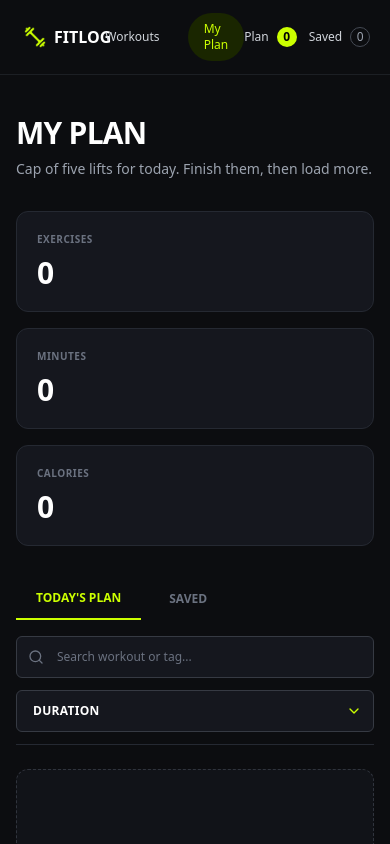
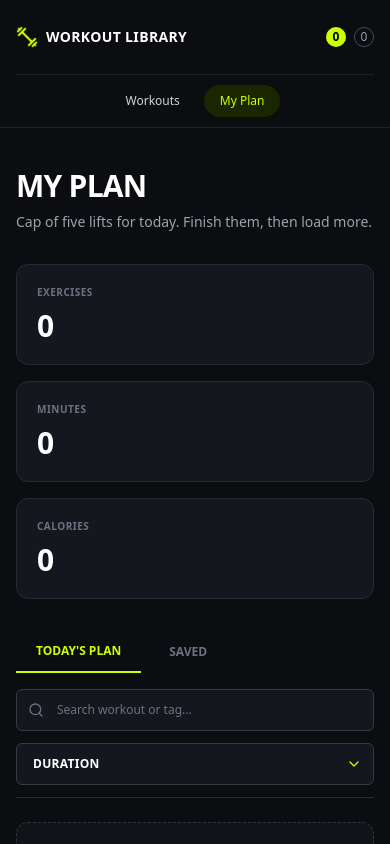
Before and after one commit to ireenhoque/workout-library, a Next.js app: page /my-plan in a window 390 px wide. Shown: the top 844 px of the page. Built offline with nearby package versions, Linux system fonts and the light colour scheme.

Commit message:
made the navbar section responsive for mobile, tab, and desktop.

```diff
--- a/src/app/components/shared/Navbar.tsx
+++ b/src/app/components/shared/Navbar.tsx
@@ -17,34 +17,36 @@ const Navbar = () => {
 
     return (
         <header className="border-b border-[#1C1F24] bg-[#0C0D10]">
-            <div className="container mx-auto flex h-[74px] items-center justify-between px-6">
+            <div className="container mx-auto px-4 sm:px-6">
+
+                <div className="flex min-h-[74px] items-center justify-between">
 
                     {/* Logo */}
                     <Link
                         href="/"
-                    className="flex items-center gap-2"
+                        className="flex shrink-0 items-center gap-2"
                     >
                         <Image
                             src={Logo}
-                        alt="FitLog Logo"
+                            alt="Workout Library Logo"
                             width={22}
                             height={22}
                         />
 
-                    <span className="font-bold text-white">
-                        FITLOG
+                        <span className="text-sm font-bold tracking-wide text-white sm:text-base">
+                            WORKOUT LIBRARY
                         </span>
                     </Link>
 
-                {/* Navigation */}
-                <nav className="flex items-center gap-3">
+                    {/* Desktop Navigation */}
+                    <nav className="hidden items-center gap-2 md:flex">
 
                         <Link
                             href="/"
-                        className={`rounded-full px-4 py-2 text-xs ${
+                            className={`rounded-full px-4 py-2 text-xs font-medium transition ${
                                 pathname === "/"
                                     ? "bg-[#1A2600] text-[#CCFF00]"
-                                : "text-[#D1D5DB]"
+                                    : "text-[#D1D5DB] hover:bg-[#15171E] hover:text-white"
                             }`}
                         >
                             Workouts
@@ -52,10 +54,10 @@ const Navbar = () => {
 
                         <Link
                             href="/my-plan"
-                        className={`rounded-full px-4 py-2 text-xs ${
+                            className={`rounded-full px-4 py-2 text-xs font-medium transition ${
                                 pathname === "/my-plan"
                                     ? "bg-[#1A2600] text-[#CCFF00]"
-                                : "text-[#D1D5DB]"
+                                    : "text-[#D1D5DB] hover:bg-[#15171E] hover:text-white"
                             }`}
                         >
                             My Plan
@@ -64,13 +66,15 @@ const Navbar = () => {
                     </nav>
 
                     {/* Counters */}
-                <div className="flex items-center gap-3 text-xs">
+                    <div className="flex shrink-0 items-center gap-2 sm:gap-3">
 
                         <Link
                             href="/my-plan"
-                        className="flex items-center gap-2 text-[#D1D5DB]"
+                            className="flex items-center gap-1.5 text-xs text-[#D1D5DB] transition hover:text-white sm:gap-2"
                         >
+                            <span className="hidden xs:inline">
                                 Plan
+                            </span>
 
                             <span className="flex h-5 min-w-5 items-center justify-center rounded-full bg-[#CCFF00] px-1 font-bold text-black">
                                 {todaysPlan.length}
@@ -79,9 +83,11 @@ const Navbar = () => {
 
                         <Link
                             href="/my-plan"
-                        className="flex items-center gap-2 text-[#D1D5DB]"
+                            className="flex items-center gap-1.5 text-xs text-[#D1D5DB] transition hover:text-white sm:gap-2"
                         >
+                            <span className="hidden xs:inline">
                                 Saved
+                            </span>
 
                             <span className="flex h-5 min-w-5 items-center justify-center rounded-full border border-[#454A54] px-1 text-[#9CA3AF]">
                                 {savedWorkouts.length}
@@ -91,6 +97,35 @@ const Navbar = () => {
                     </div>
 
                 </div>
+
+                {/* Mobile Navigation */}
+                <nav className="flex items-center justify-center gap-2 border-t border-[#1C1F24] py-2.5 md:hidden">
+
+                    <Link
+                        href="/"
+                        className={`rounded-full px-4 py-2 text-xs font-medium transition ${
+                            pathname === "/"
+                                ? "bg-[#1A2600] text-[#CCFF00]"
+                                : "text-[#D1D5DB] hover:bg-[#15171E] hover:text-white"
+                        }`}
+                    >
+                        Workouts
+                    </Link>
+
+                    <Link
+                        href="/my-plan"
+                        className={`rounded-full px-4 py-2 text-xs font-medium transition ${
+                            pathname === "/my-plan"
+                                ? "bg-[#1A2600] text-[#CCFF00]"
+                                : "text-[#D1D5DB] hover:bg-[#15171E] hover:text-white"
+                        }`}
+                    >
+                        My Plan
+                    </Link>
+
+                </nav>
+
+            </div>
         </header>
     );
 };
```
Lines whose indentation alone changed are shown as unchanged.
